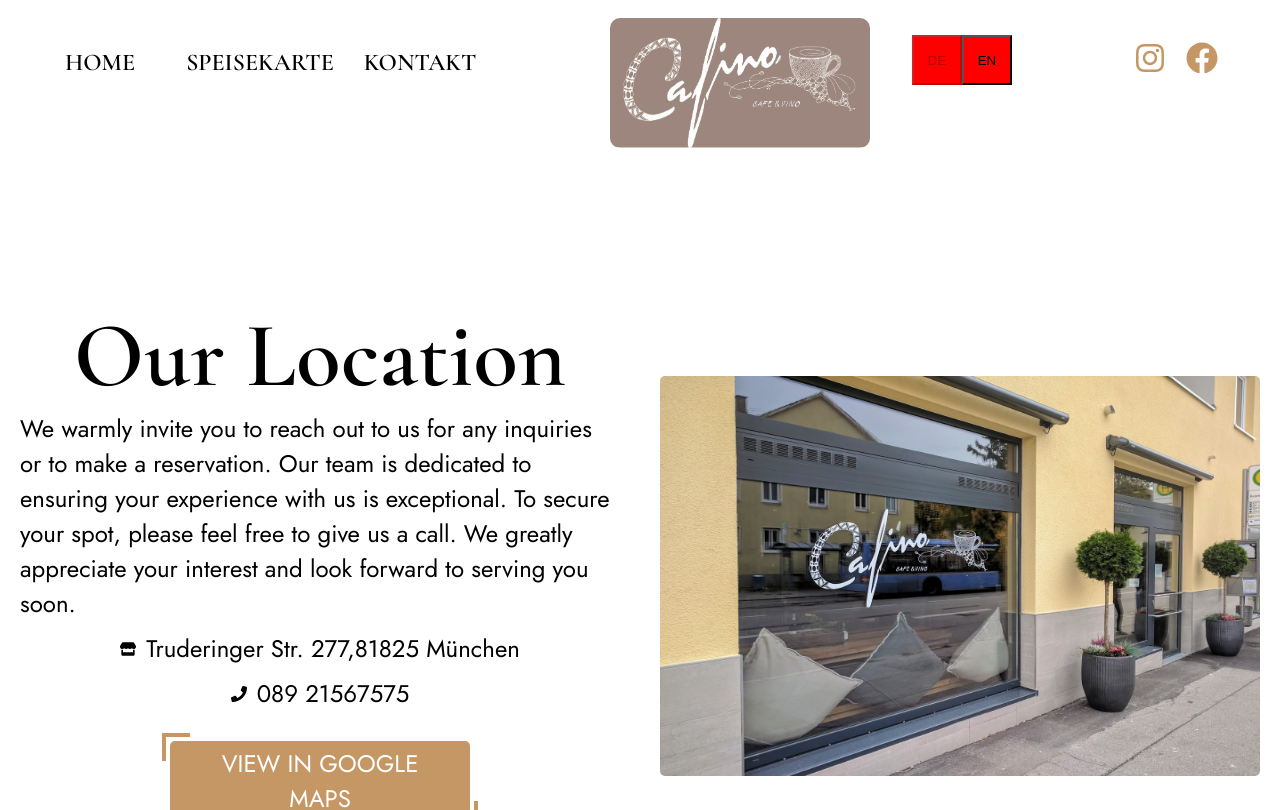
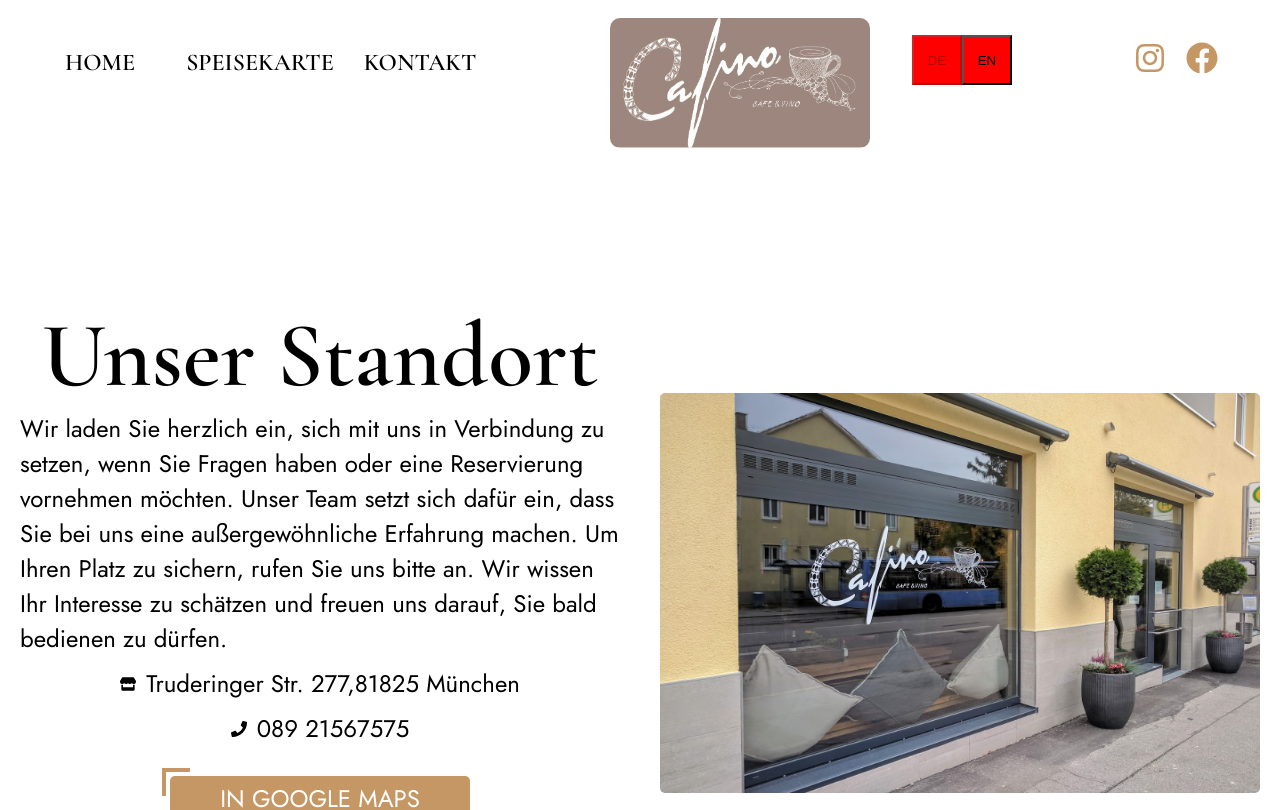
Before and after one commit to ececmk/cafino, a React (Create React App) app: page /contact in a window 1280 px wide. Shown: the top 810 px of the page. Built offline with nearby package versions, Linux system fonts and the light colour scheme.

Commit message:
contact page language swap done

```diff
--- a/src/Pages/Contact/Contact.js
+++ b/src/Pages/Contact/Contact.js
@@ -1,13 +1,17 @@
 import React from 'react'
+import { useLanguage } from '../../Languages/LanguageContext';
 import './Contact.css'
 import { FaStore, FaPhone } from 'react-icons/fa';
 
 const Contact = () => {
+
+    const { translate } = useLanguage();
+
     return (
         <section className='contact-container'>
             <div className='contact-wrapper'>
-                <h4 >Our Location</h4>
-                <p>We warmly invite you to reach out to us for any inquiries or to make a reservation. Our team is dedicated to ensuring your experience with us is exceptional. To secure your spot, please feel free to give us a call. We greatly appreciate your interest and look forward to serving you soon.</p>
+                <h4>{translate('contact-title')}</h4>
+                <p>{translate('contact-body')}</p>
                 <div className='contact-info'>
                     <FaStore className='icon' />
                     <p>Truderinger Str. 277,81825 München</p>
@@ -16,7 +20,7 @@ const Contact = () => {
                     <FaPhone className='icon' />
                     <p>089 21567575</p>
                 </div>
-                <a href='https://goo.gl/maps/oQL5fwE1crzjUckG7' target="_blank" rel="noreferrer"> <button className="btn btn-gold">View in Google Maps</button></a>
+                <a href='https://goo.gl/maps/oQL5fwE1crzjUckG7' target="_blank" rel="noreferrer"> <button className="btn btn-gold">{translate('contact-btn')}</button></a>
             </div>
             <img className='contact-img' src='../../../images/cafino-outside.jpg' alt='Cafino Outside' />
         </section>
```
